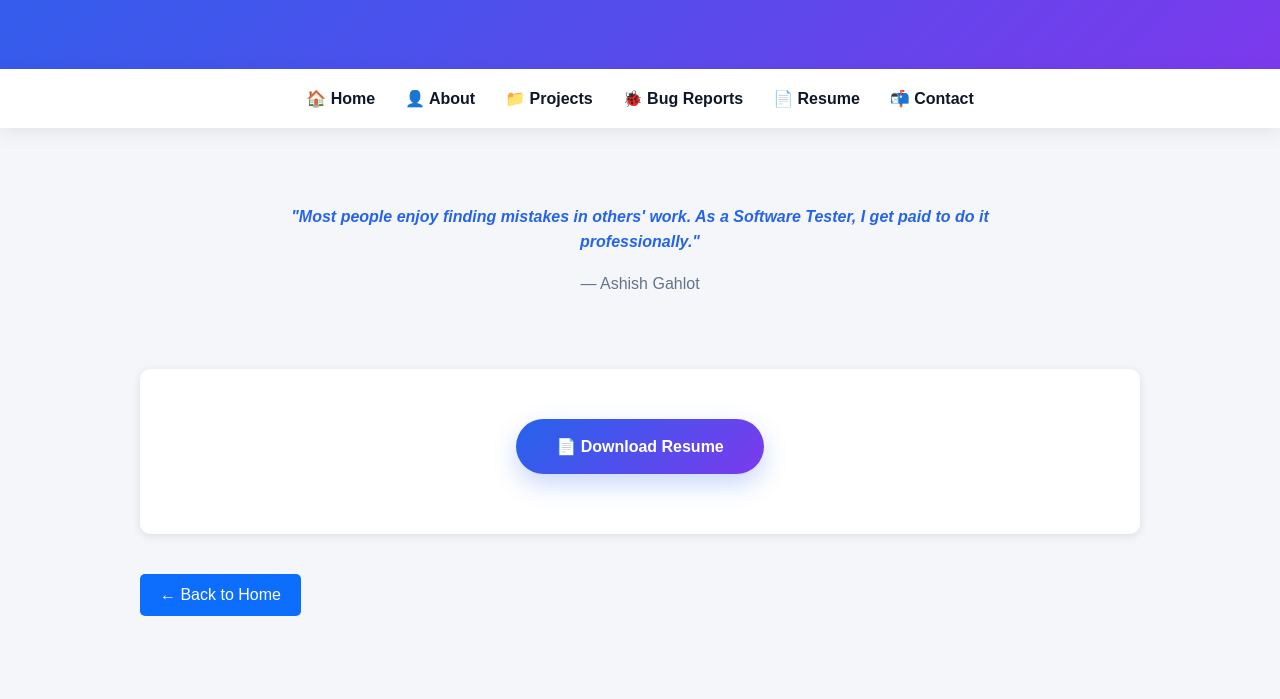
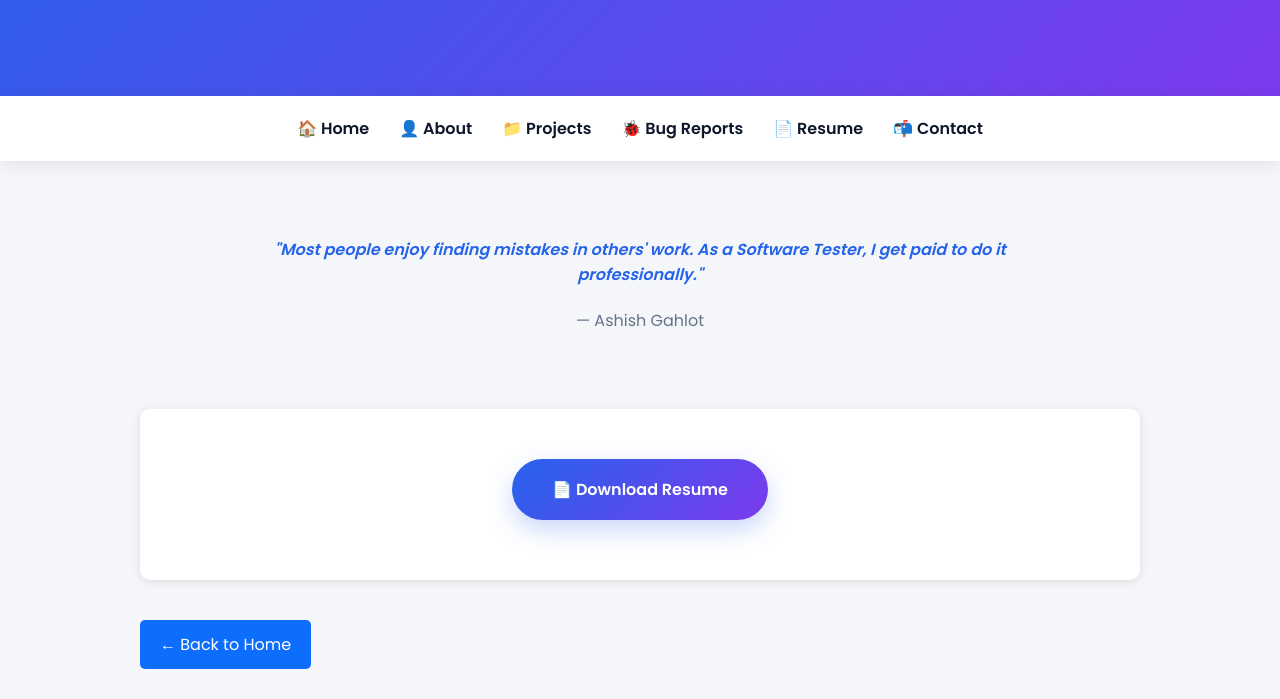
Before and after one commit to ashishgahlot-ManualTester/manualtester.github.io, a plain HTML site: page resume.html in a window 1280 px wide. Shown: the part 263-962 px from the top of the page. Before the commit the page ends 909 px from the top, so only its background shows below. Drawn offline with Linux system fonts and the light colour scheme.

Commit message:
Update resume.html

```diff
--- a/resume.html
+++ b/resume.html
@@ -4,13 +4,14 @@
 <head>
 <meta charset="UTF-8">
 <meta name="viewport" content="width=device-width, initial-scale=1.0">
+<link href="https://fonts.googleapis.com/css2?family=Poppins:wght@300;400;500;600;700;800&display=swap" rel="stylesheet">
 <title>Resume | Ashish Gahlot</title>
 
 <style>
 
 body{
     margin:0;
-    font-family:Arial, sans-serif;
+    font-family:'Poppins', sans-serif;
     background:#f4f6f9;
 }
 
```
